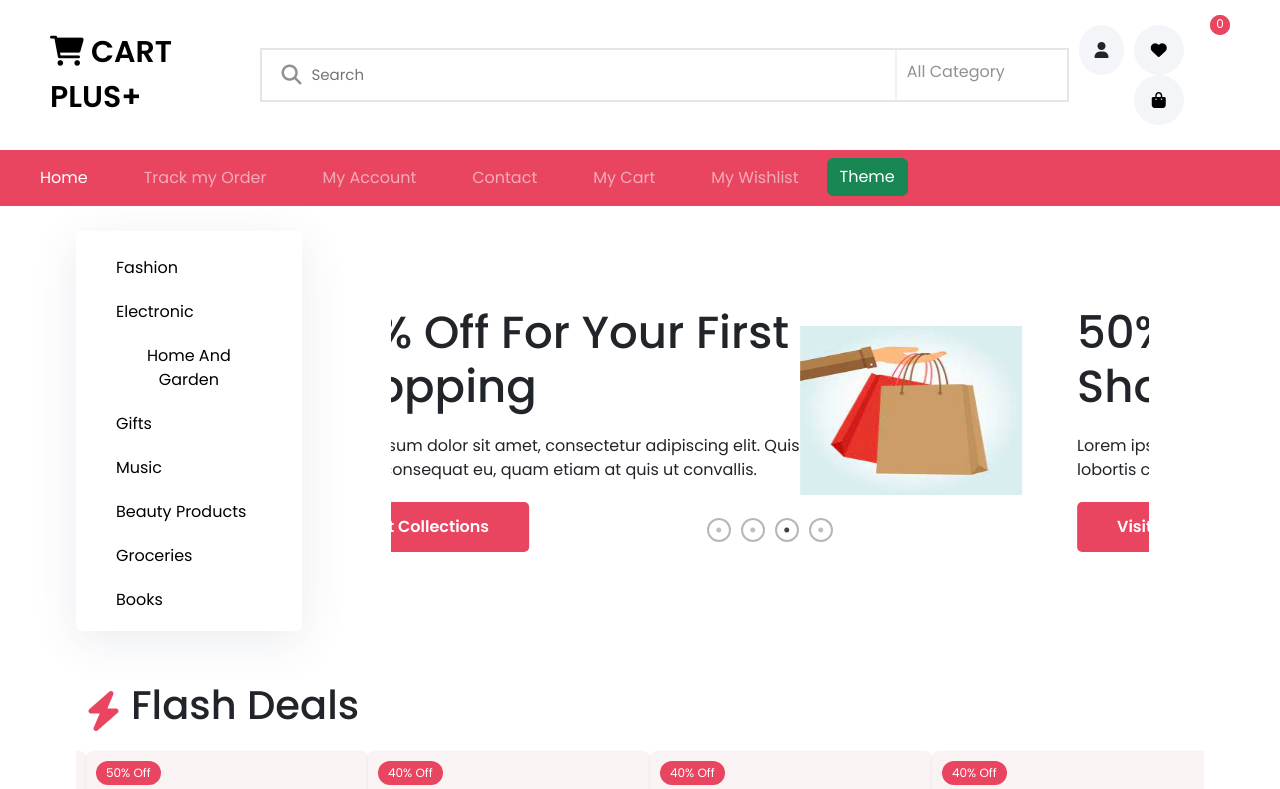
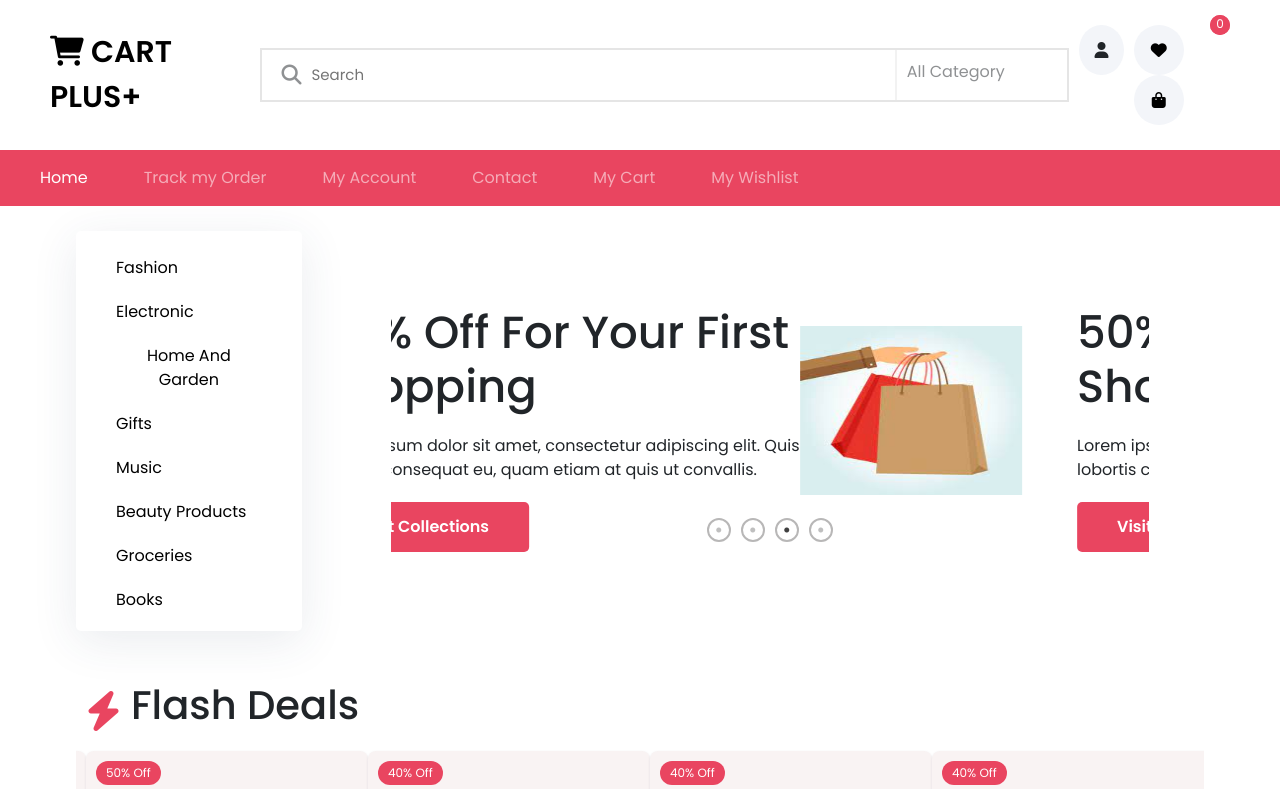
Before and after one commit to Mahikagarg09/Ecommerce-website, a React (Create React App) app: page / in a window 1280 px wide. Shown: the top 789 px of the page. Built offline with nearby package versions, Linux system fonts and the light colour scheme.

Commit message:
commented some unused part

```diff
--- a/src/App.js
+++ b/src/App.js
@@ -1,6 +1,6 @@
 import React, { useEffect, useState } from 'react';
-import ThemeButton from "./components/Theme/ThemeButton";
-import { ThemeContext } from "./components/Theme/ThemeContext";
+// import ThemeButton from "./components/Theme/ThemeButton";
+// import { ThemeContext } from "./components/Theme/ThemeContext";
 
 import './App.css';
 import Header from './components/header/Header';
@@ -9,7 +9,6 @@ import Data from './components/Data';
 import Cart from './components/Cart/Cart';
 import Wishlist from './components/wishlist/Wishlist'
 import { BrowserRouter as Router, Switch, Route } from 'react-router-dom';
-import { FashionCard } from './components/categories-info/FashionCard';
 
 function App() {
   const { productItems } = Data;
@@ -18,17 +17,17 @@ function App() {
 
 
   //const {darkMode} = useContext(ThemeContext);
-  const [mode,setMode]=React.useState('light');
-  const toggleMode = ()=> {
-    if(mode==='light'){
-      setMode('dark');
-      document.body.style.backgroundColor='#062023';
-    }else{
-      setMode('light');
-      document.body.style.backgroundColor='white';
+  // const [mode,setMode]=React.useState('light');
+  // const toggleMode = ()=> {
+  //   if(mode==='light'){
+  //     setMode('dark');
+  //     document.body.style.backgroundColor='#062023';
+  //   }else{
+  //     setMode('light');
+  //     document.body.style.backgroundColor='white';
 
-    }
-  }
+  //   }
+  // }
 
 
   const [show, setShow] = useState(true);
@@ -51,7 +50,6 @@ function App() {
 
   //-------------ADD TO WISHLIST------------
 
-  // const [showwish, setShowWish] = useState(true);
   const [wish, setWish] = useState([]);
   const handleClickWish = (item) => {
     if (wish.indexOf(item) !== -1) return;
@@ -63,11 +61,11 @@ function App() {
     <>
 
       <Router>
-        <Header setShow={setShow} size={cart.length} mode={mode} toggleMode={toggleMode}  />
+        <Header setShow={setShow} size={cart.length} />
         <Switch>
           {show ?
             <Route path="/" exact>
-              <Pages productItems={productItems} handleClickCart={handleClickCart} handleClickWish={handleClickWish} mode={mode}/>
+              <Pages productItems={productItems} handleClickCart={handleClickCart} handleClickWish={handleClickWish}/>
             </Route>
             :
             // <Route path="/cart">
--- a/src/components/flashdeals/Flashcard.js
+++ b/src/components/flashdeals/Flashcard.js
@@ -1,6 +1,5 @@
-import React, { useState } from 'react'
+import React from 'react'
 import Slider from "react-slick";
-import { useCart } from 'react-use-cart';
 import "slick-carousel/slick/slick.css"
 import "slick-carousel/slick/slick-theme.css";
 
--- a/src/components/header/Header.js
+++ b/src/components/header/Header.js
@@ -3,11 +3,11 @@ import "./Header.css";
 import Navbar from './Navbar';
 import Search from './Search';
 
-export default function header({setShow,toggleMode,mode,size}){
+export default function header({setShow,size}){
     return (
         <>
             <Search setShow={setShow} size={size}  />
-            <Navbar toggleMode={toggleMode} mode={mode}/>
+            <Navbar/>
         </>
     )
 }
--- a/src/components/header/Navbar.js
+++ b/src/components/header/Navbar.js
@@ -1,7 +1,7 @@
-import React, { useState } from 'react'
+import React from 'react'
 import { Link } from 'react-router-dom';
 
-export default function Navbar({toggleMode,mode}) {
+export default function Navbar() {
 
     return (
         <>
@@ -31,9 +31,6 @@ export default function Navbar({toggleMode,mode}) {
                                 <li className="nav-item">
                                     <Link to="/wishlist" className="nav-link" >My Wishlist</Link>
                                 </li>
-                                <li>
-                                    <button type="button" class="btn btn-success" onClick={() => toggleMode}>Theme</button>
-                                </li>
                                 {/* <div class="form-check form-switch">
                                     <input class="form-check-input" type="checkbox" role="switch" id="flexSwitchCheckDefault" onChange={() => toggleMode}/>
                                         <label class="form-check-label" for="flexSwitchCheckDefault">Default switch checkbox input</label>
--- a/src/components/mainpage/SlideCard.js
+++ b/src/components/mainpage/SlideCard.js
@@ -1,4 +1,4 @@
-import React, { useState } from 'react'
+import React from 'react'
 import Offerdata from './Offerdata'
 import slider from "../assets/slider.jpg";
 import "slick-carousel/slick/slick.css";
```
